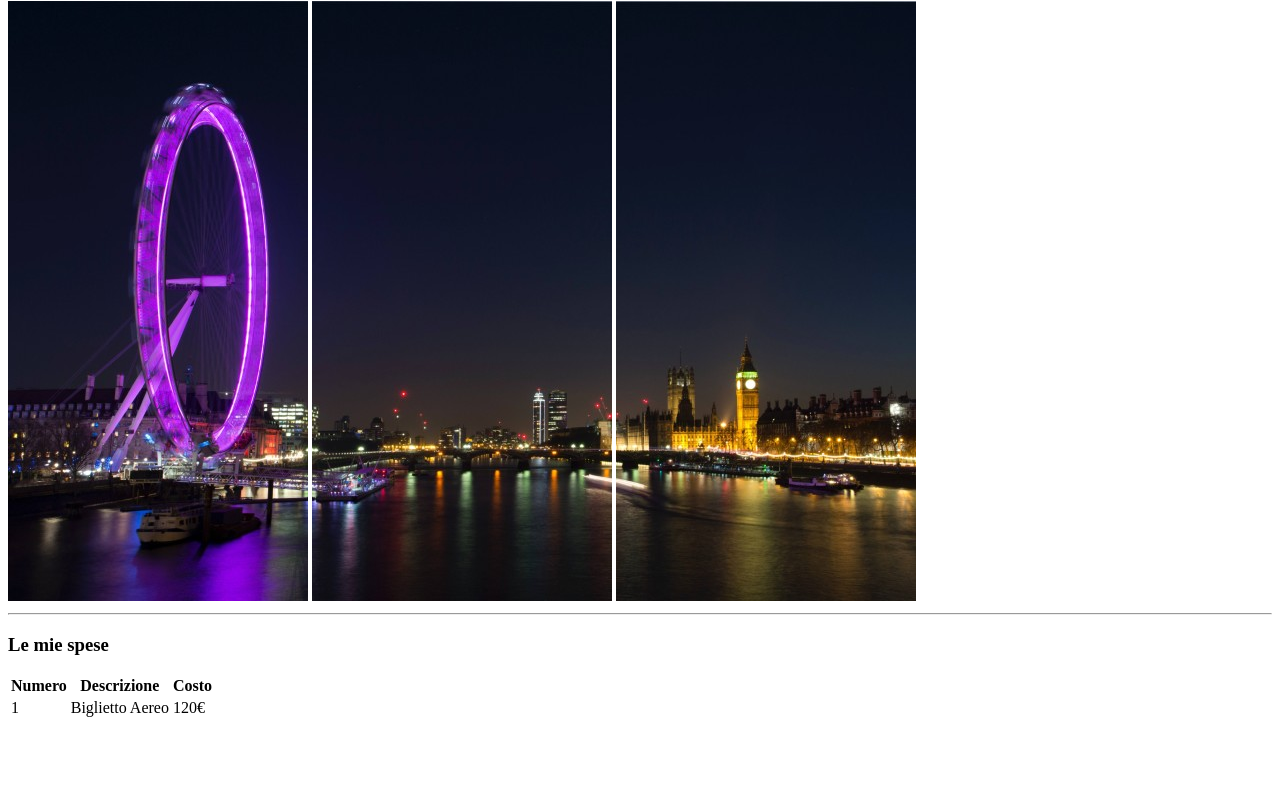
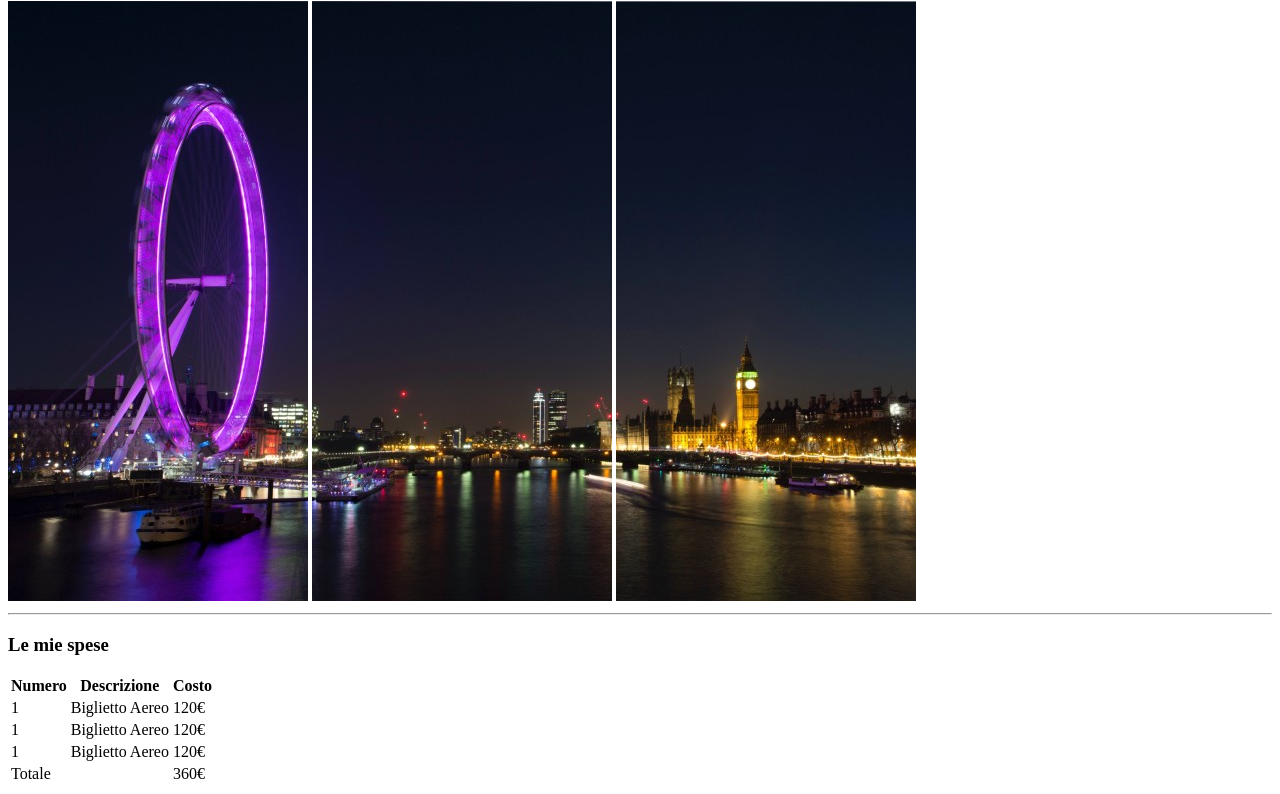
Before and after one commit to GiuseppeFiliberto/html-london-trip, a plain HTML site: page index.html in a window 1280 px wide. Shown: the part 79-873 px from the top of the page. Before the commit the page ends 807 px from the top, so only its background shows below. Drawn offline with Linux system fonts and the light colour scheme.

Commit message:
end of table section + added comments

```diff
--- a/index.html
+++ b/index.html
@@ -19,9 +19,11 @@
     <!-- /Title -->
 
   <main>
+
     <section>
         <h3>Le mie spese</h3>
         <table>
+
           <thead>
             <tr>
               <th>Numero</th>
@@ -29,13 +31,32 @@
               <th>Costo</th>
             </tr>
           </thead>
+          <!-- /table head -->
+
           <tbody>
             <tr>
               <td>1</td>
               <td>Biglietto Aereo</td>
               <td>120€</td>
             </tr>
+            <tr>
+              <td>1</td>
+              <td>Biglietto Aereo</td>
+              <td>120€</td>
+            </tr>
+            <tr>
+              <td>1</td>
+              <td>Biglietto Aereo</td>
+              <td>120€</td>
+            </tr>
+            <tr>
+              <td>Totale</td>
+              <td></td>
+              <td>360€</td>
+            </tr>
           </tbody>
+          <!-- /table body -->
+
         </table>
     </section>
     <section></section>
```
